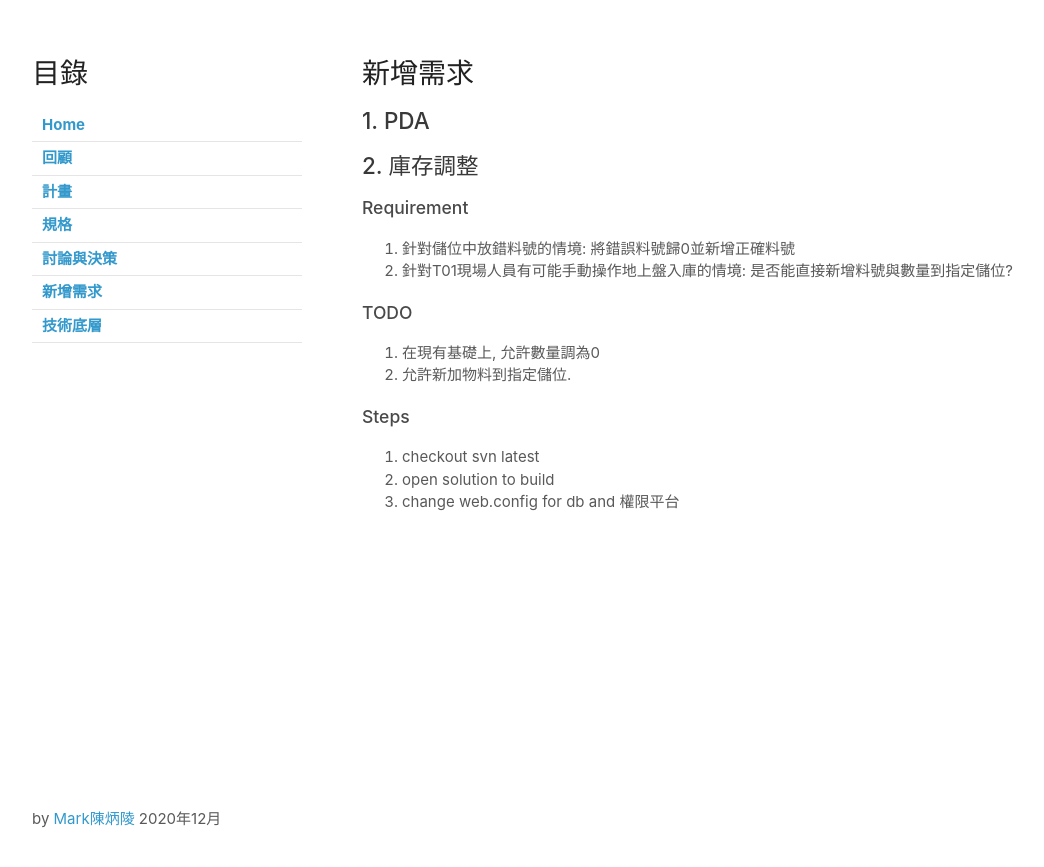
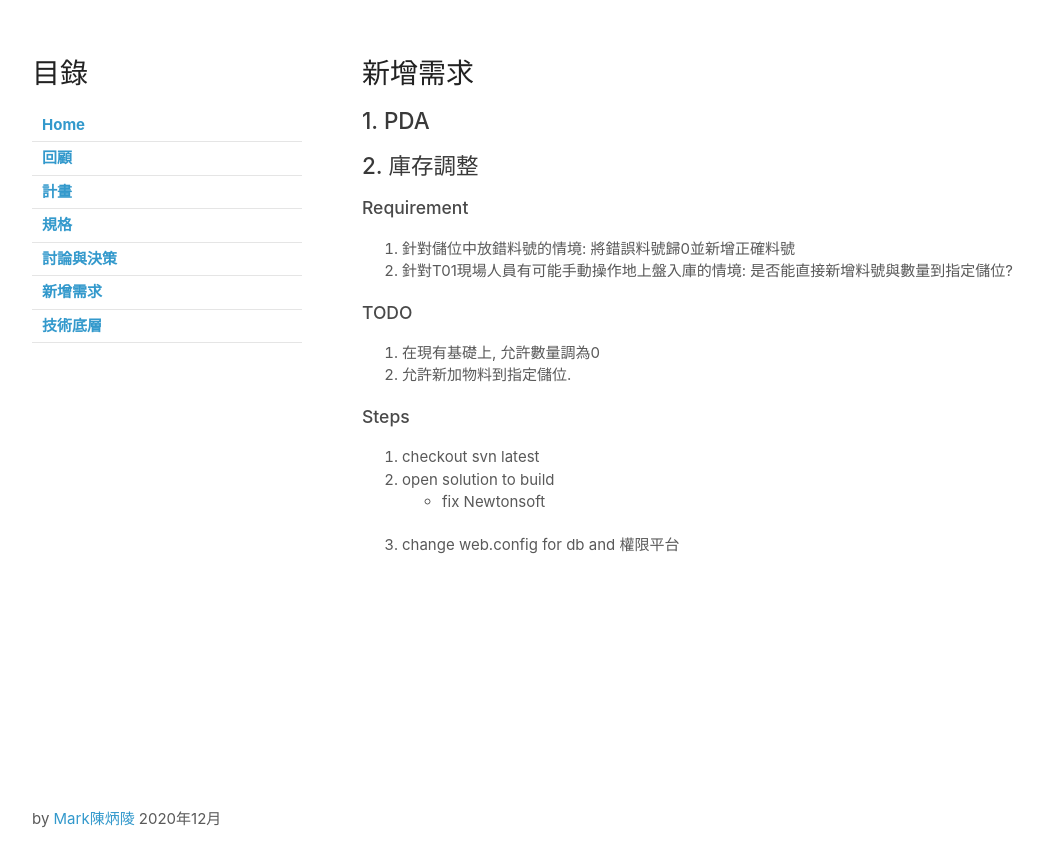
Before and after one commit to dreamaitek/p003, a Jekyll site: the page built from extra.md, in a window 1280 px wide. Shown: the top 867 px of the page, without its empty margins (68-1112 px from the left). Built offline with Jekyll 4.4.1, drawn with Linux system fonts in a browser that asks for light colours; our own code applies the rules of GitHub Pages for plain Markdown files.

Commit message:
Update extra.md

```diff
--- a/extra.md
+++ b/extra.md
@@ -20,4 +20,5 @@
 
 1. checkout svn latest
 1. open solution to build
+  - fix Newtonsoft
 1. change web.config for db and 權限平台
```
